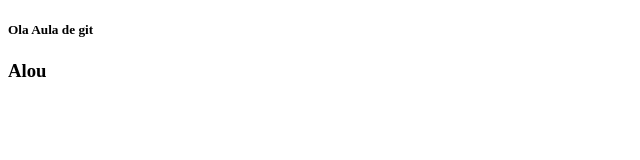
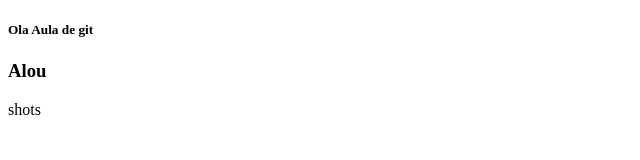
Before and after one commit to luccashenrick/aulasWebIOS, a plain HTML site: page AulasHTML/index.html in a window 1280 px wide. Shown: the full height of the page, 0-640 px from the left. Drawn offline with Linux system fonts and the light colour scheme.

Commit message:
AAAAAAAAAAAAAAAAA

```diff
--- a/AulasHTML/index.html
+++ b/AulasHTML/index.html
@@ -8,5 +8,6 @@
 <body>
     <h5>Ola Aula de git</h5>
     <h3>Alou</h3>
+    <p>shots</p>
 </body>
 </html>
```
